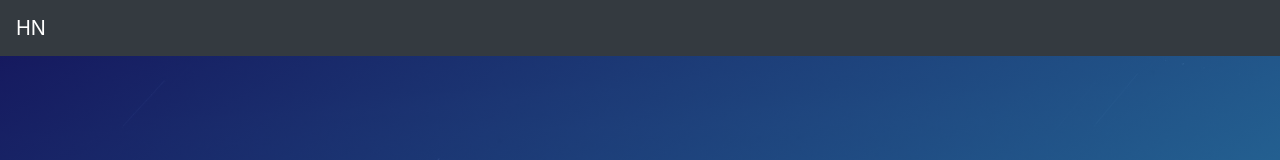
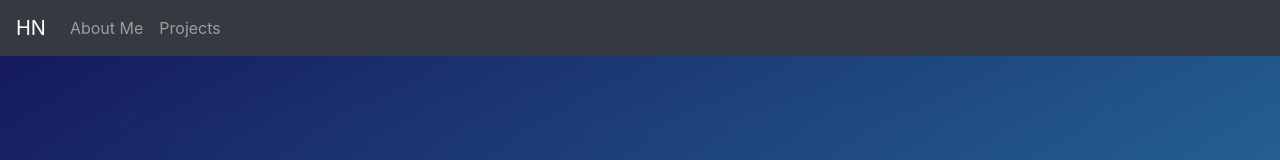
Before and after one commit to henryni914/Portfolio-made-with-React, a React (Create React App) app: page / in a window 1280 px wide. Shown: the top 160 px of the page. Built offline with nearby package versions, Linux system fonts and the light colour scheme.

Commit message:
added navbar links

```diff
--- a/src/components/AboutMe.js
+++ b/src/components/AboutMe.js
@@ -5,7 +5,7 @@ import Container from 'react-bootstrap/Container';
 
 export default function AboutMe() {
     return (
-        <Container>
+        <Container >
             <h2 align='center'>About Me</h2>
             <section className='mt-5 mb-5'>
                 <div className="row">
@@ -27,7 +27,7 @@ export default function AboutMe() {
                         <img src="https://images.unsplash.com/photo-1508830524289-0adcbe822b40?ixlib=rb-1.2.1&ixid=MnwxMjA3fDB8MHxwaG90by1wYWdlfHx8fGVufDB8fHx8&auto=format&fit=crop&w=1311&q=80" className="img-fluid" alt="laptop on desk"></img>
                     </div>
                 </div>
-                <div className="row about-btn d-flex justify-content-center mt-5 mb-5">
+                <div className="row about-btn d-flex justify-content-center mt-5 mb-5" align='center'>
                     <p>
                         <Button variant="primary" className='mr-2 mt-2' href="https://github.com/henryni914" target="_blank"><i className="bi bi-github"></i> Github</Button>
                         <Button variant="primary" className='mr-2 mt-2' href="https://drive.google.com/file/d/16BnBU24hodbMOze6REZ7yxqTd4uyUEd5/view?usp=sharing" target="_blank">Resume</Button>
--- a/src/components/NavBar.js
+++ b/src/components/NavBar.js
@@ -1,23 +1,29 @@
 import React from 'react';
-import Navbar from 'react-bootstrap/Navbar';
+import { Button, Form, Nav, Navbar } from 'react-bootstrap';
+import Icon from '../images/favicon-32x32.png'
 
 export default function NavBar() {
 
     return (
-        <Navbar bg="dark" variant="dark">
+        <Navbar bg="dark" variant="dark" id='home' >
             <Navbar.Brand href="#home">
                 {/* <img
                     alt=""
-                    src="https://mdbootstrap.com/img/Photos/Slides/img%20(68).jpg"
+                    src={Icon}
                     width="30"
                     height="30"
                     className="d-inline-block align-top rounded"
                 />{' '} */}
           HN
         </Navbar.Brand>
-        {/* <Navbar.Text>
+            <Nav className="mr-auto">
+                <Nav.Link href="#about">About Me</Nav.Link>
+                <Nav.Link href="#projects">Projects</Nav.Link>
+            </Nav>
+            {/* <Navbar.Text>
             Web Developer
         </Navbar.Text> */}
+
         </Navbar>
     )
 }
--- a/src/components/ProjectSection.js
+++ b/src/components/ProjectSection.js
@@ -29,7 +29,7 @@ export default function Skills() {
     return (
         <>
 
-            <Container align='center'>
+            <Container align='center' id='projects'>
                 <h2>Projects</h2>
                 <Row>
                     <Col xs={12} md={4}>
--- a/src/pages/Home.js
+++ b/src/pages/Home.js
@@ -15,7 +15,7 @@ export default function Home() {
         <>
             <NavBar />
             <Jumbotron />
-            <div class="container">
+            <div class="container" id='about'>
                 <About />
             </div>
             {/* <SkillsBanner /> */}
```
Also changed, not shown: src/images/favicon-32x32.png (added).
